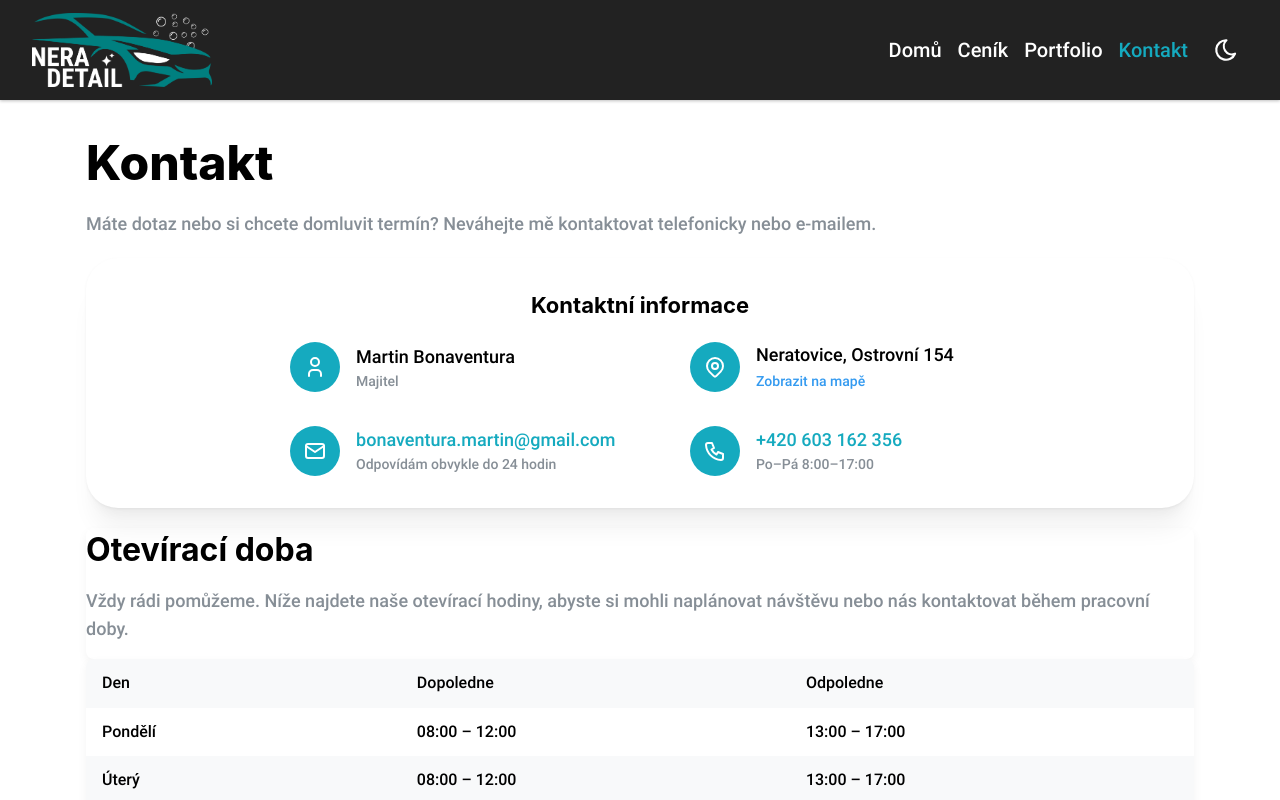
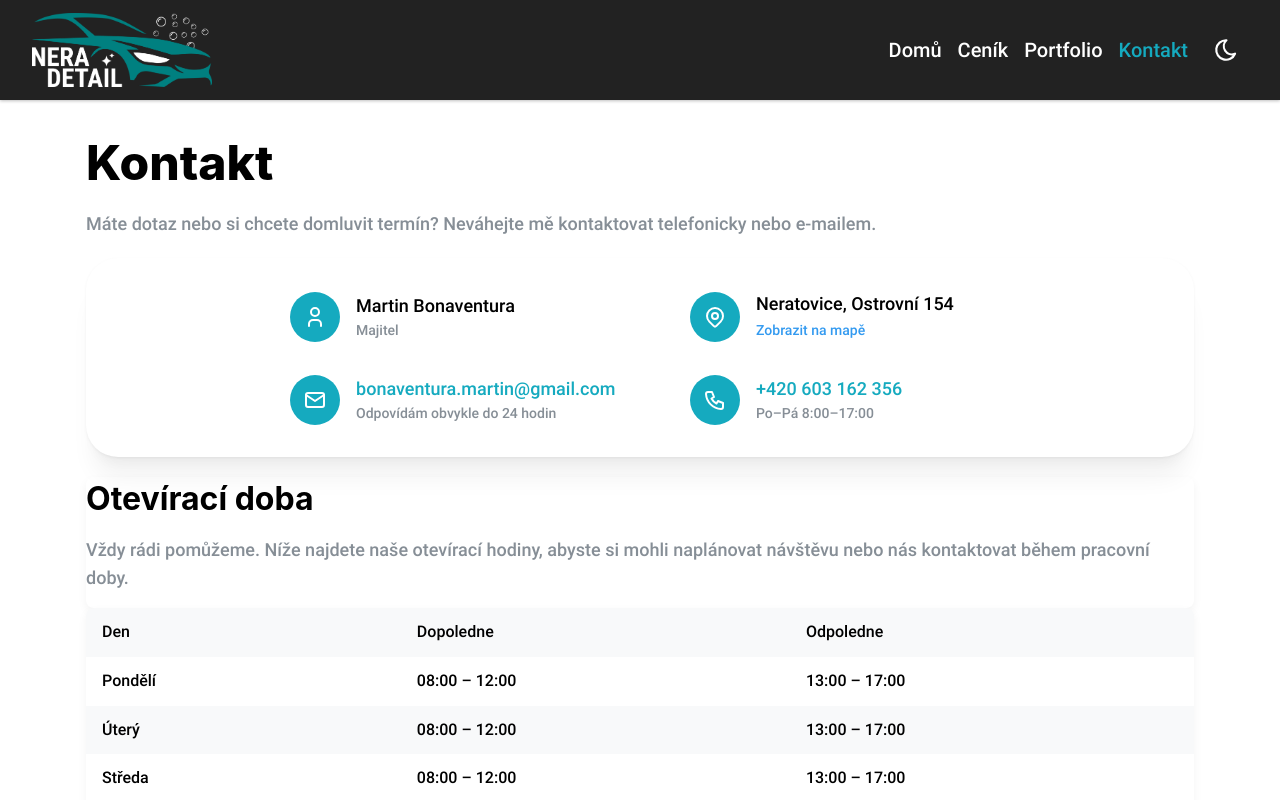
Before and after one commit to adamblahout/neradetail, a React (Vite) app in the folder neradetail/: page /contact in a window 1280 px wide. Shown: the top 800 px of the page. Built offline with nearby package versions, Linux system fonts and the light colour scheme.

Commit message:
remove unnecessary contact sentence

```diff
--- a/neradetail/src/pages/contact/Contact.tsx
+++ b/neradetail/src/pages/contact/Contact.tsx
@@ -74,9 +74,6 @@ function Contact() {
       <Card shadow="lg" radius="xl" p="xl" mb="lg">
         <Center>
           <Stack align="center" gap="lg" justify="center">
-            <Title order={3} ta="center" fw={700}>
-              Kontaktní informace
-            </Title>
             <SimpleGrid
               cols={{ xs: 1, sm: 2 }}
               spacing="100"
```
